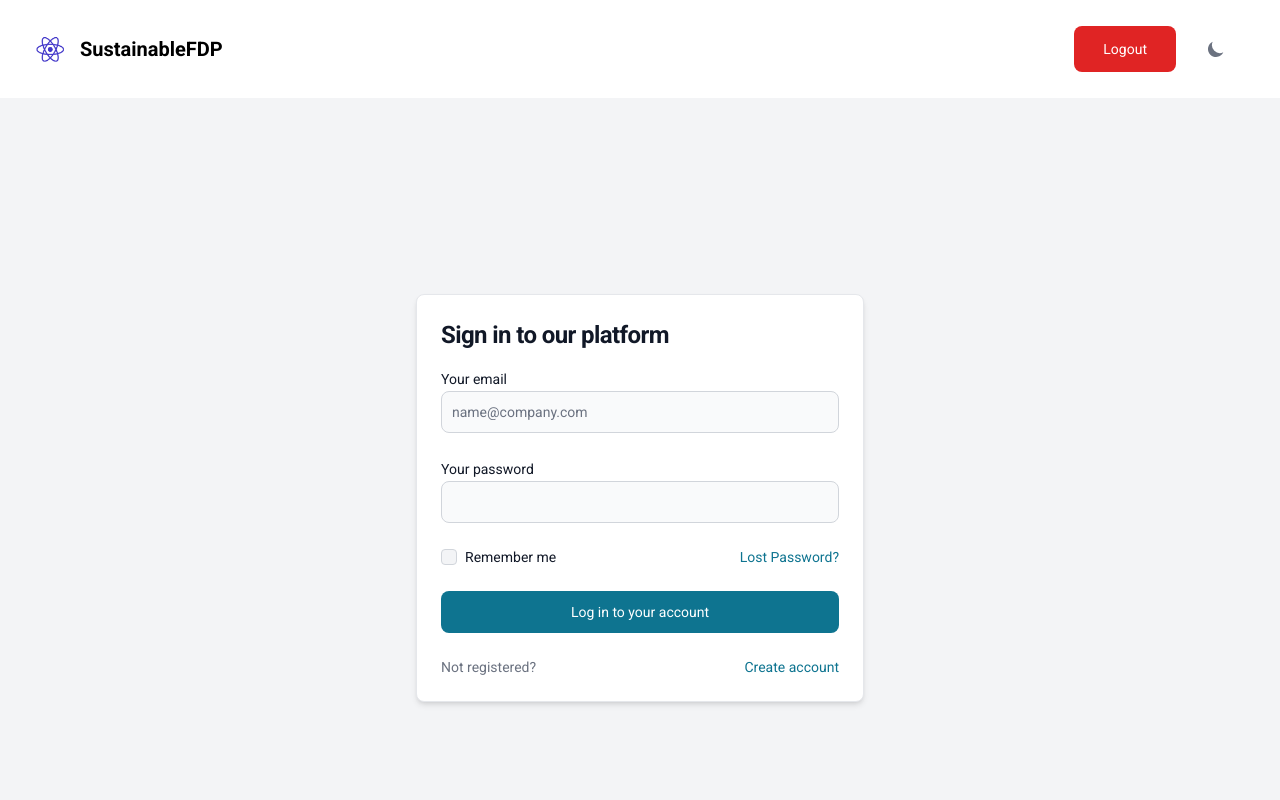
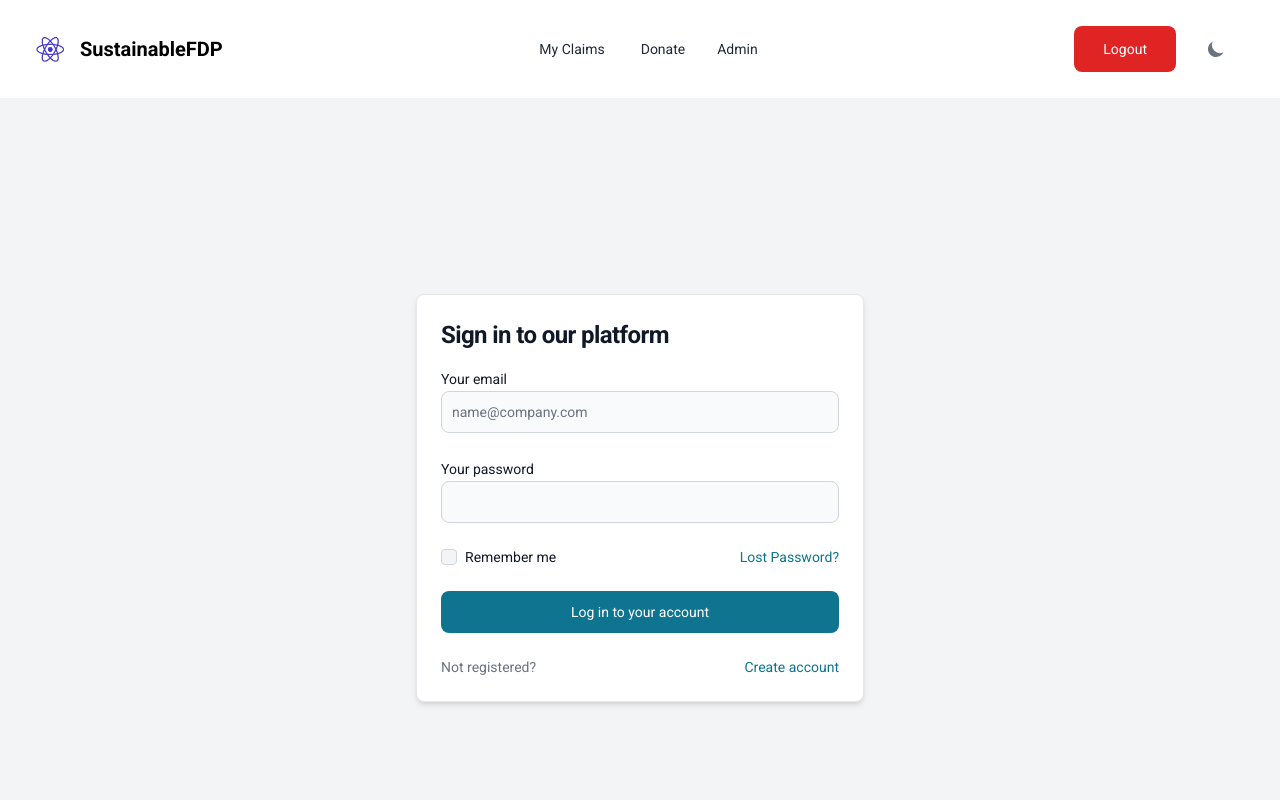
Before and after one commit to ciragana/SustainableFDP, a React (Vite) app: page /login in a window 1280 px wide. Shown: the top 800 px of the page. Built offline with nearby package versions, Linux system fonts and the light colour scheme; sample sign-in values are in the browser's storage.

Commit message:
remove auth check

```diff
--- a/src/components/Menubar.jsx
+++ b/src/components/Menubar.jsx
@@ -54,7 +54,7 @@ function Menubar({ logo }) {
           </div>
           <Navbar.Toggle />
           <Navbar.Collapse>
-            {!isAuthenticated && (
+
               <>
                 <Link className='mr-1 rounded-lg py-2 text-sm font-medium text-gray-800  dark:text-white hover:text-blue-700  dark:hover:text-gray-400 ' to="/my-donations">My Claims</Link>
                 <Link
@@ -64,7 +64,7 @@ function Menubar({ logo }) {
                 </Link>
                 <Link className='mr-1 rounded-lg py-2  text-sm font-medium text-gray-800  focus:outline-none dark:text-white hover:text-blue-700 dark:hover:text-gray-400 ' to="/admin">Admin</Link>
               </>
-            )}
+
           </Navbar.Collapse>
         </div>
       </MegaMenu>
```
